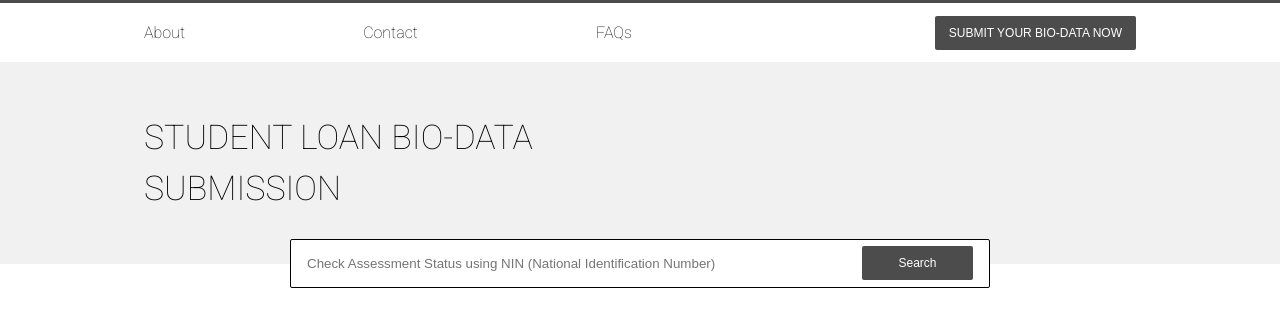
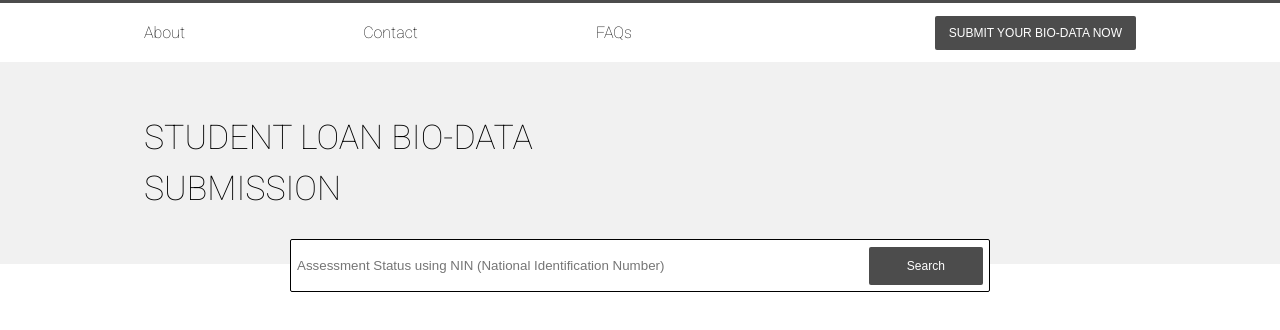
Before and after one commit to mjhdaais/palliative-ticket-generator, a Next.js app: page / in a window 1280 px wide. Shown: the top 330 px of the page. Built offline with nearby package versions, Linux system fonts and the light colour scheme.

Commit message:
fixed search

```diff
--- a/app/page.tsx
+++ b/app/page.tsx
@@ -46,7 +46,7 @@ export default function Page() {
         {/* Search Field */}
         <div className={`${styles.search_field}`}>
             <div className={`${styles.container}`}>
-                <input type="search" placeholder='Check Assessment Status using NIN (National Identification Number)'
+                <input type="search" placeholder='Assessment Status using NIN (National Identification Number)'
                 className={`${styles.col} ${styles.s10}`} />
                 <button className={`${styles.col} ${styles.s2}`}>Search</button>
             </div>
--- a/app/styles.module.css
+++ b/app/styles.module.css
@@ -175,23 +175,26 @@
 }
 
 .search_field div {
-    border: 1px solid #000000;
+    display: flex;
+    align-items: center;
     width: 85%;
     max-width: 700px;
-    padding-top: .3rem;
-    padding-bottom: .3rem;
+    padding: .3rem;
+    /* padding-top: .3rem;
+    padding-bottom: .3rem; */
     border-radius: 2px;
+    border: 1px solid #000000;
     background: #ffffff;
 }
 
 .search_field input {
-    padding: .5rem 0;
+    padding: .6rem 0;
     border: none;
     outline: none;
 }
 
 .search_field button {
-    padding: .5rem 0;
+    padding: .6rem 0;
     border: none;
     outline: none;
     background: #4c4c4c;
```
